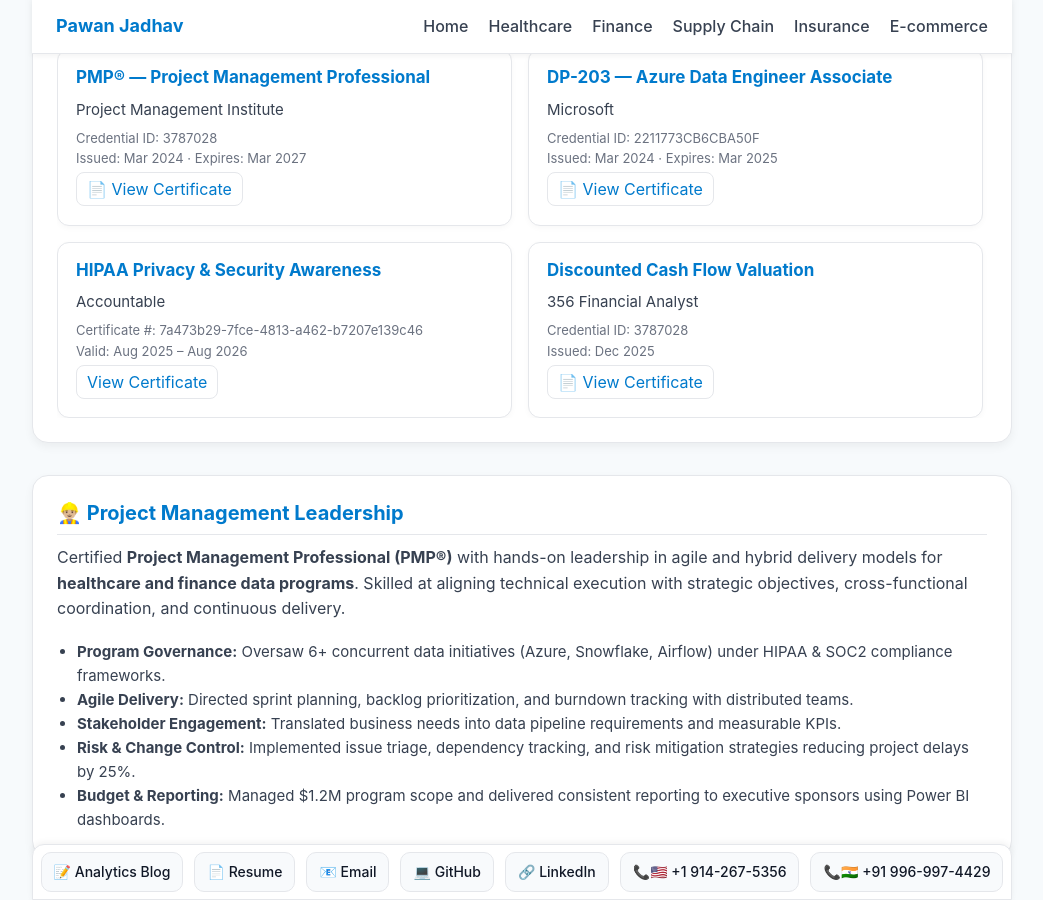
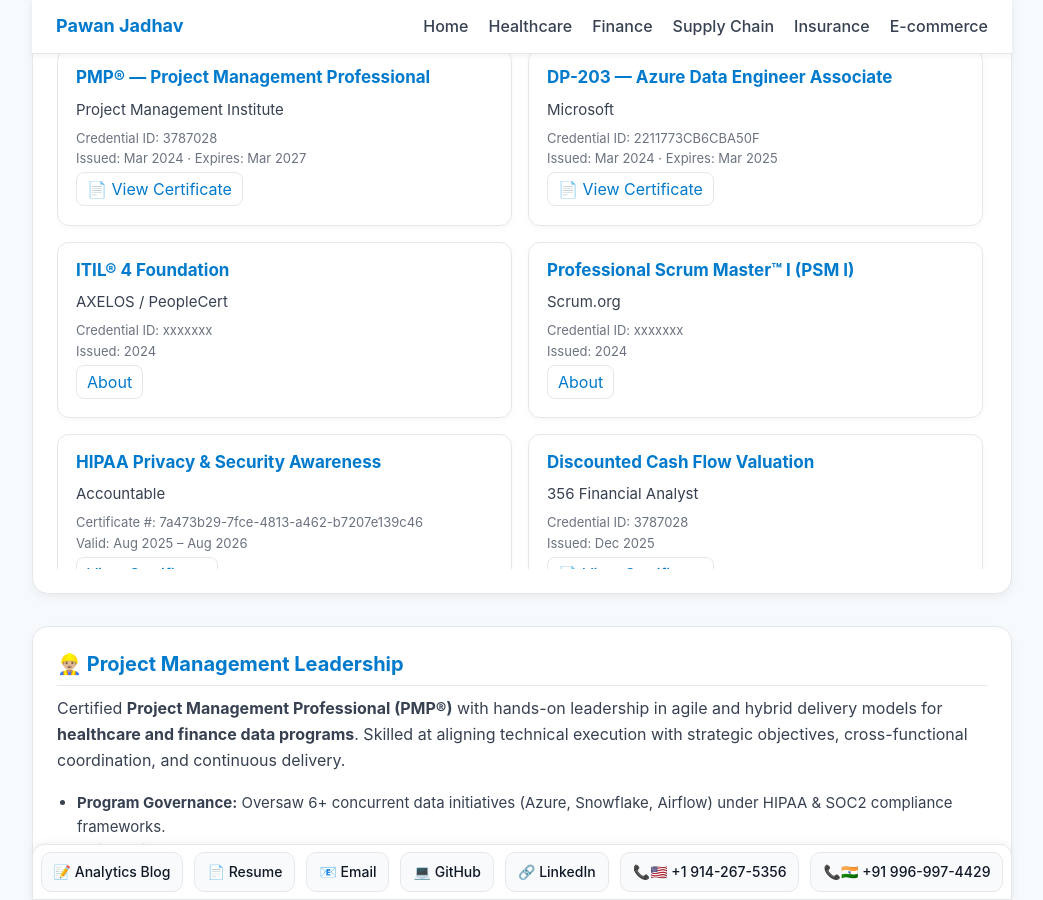
Before and after one commit to PawanJadhav7/PawanJadhav.github.io, a Jekyll site: the page built from index.md, in a window 1280 px wide and 900 px high, scrolled down 5583 px. Shown: the whole window, without its empty margins (118-1161 px from the left). Built offline with Jekyll 4.4.1, drawn with Linux system fonts in a browser that asks for light colours.

Commit message:
Update index.md

```diff
--- a/index.md
+++ b/index.md
@@ -826,7 +826,7 @@ layout: default
       </article>
 
       <!-- 6. ITIL 4 Foundation -->
-      <article style="display:none;scroll-snap-align:start;border:1px solid #e5e7eb;border-radius:12px;padding:14px 18px;background:#fff;box-shadow:0 2px 6px rgba(0,0,0,0.03);">
+      <article style="scroll-snap-align:start;border:1px solid #e5e7eb;border-radius:12px;padding:14px 18px;background:#fff;box-shadow:0 2px 6px rgba(0,0,0,0.03);">
         <h3 style="margin:0 0 6px;color:#007ACC;font-size:17px;">ITIL® 4 Foundation</h3>
         <p style="margin:0;color:#374151;font-size:15px;">AXELOS / PeopleCert</p>
         <p style="margin:6px 0 0;font-size:13px;color:#6b7280;">Credential ID: xxxxxxx<br>Issued: 2024</p>
@@ -837,7 +837,7 @@ layout: default
       </article>
 
       <!-- 7. PSM I -->
-      <article style="display:none;scroll-snap-align:start;border:1px solid #e5e7eb;border-radius:12px;padding:14px 18px;background:#fff;box-shadow:0 2px 6px rgba(0,0,0,0.03);">
+      <article style="scroll-snap-align:start;border:1px solid #e5e7eb;border-radius:12px;padding:14px 18px;background:#fff;box-shadow:0 2px 6px rgba(0,0,0,0.03);">
         <h3 style="margin:0 0 6px;color:#007ACC;font-size:17px;">Professional Scrum Master™ I (PSM I)</h3>
         <p style="margin:0;color:#374151;font-size:15px;">Scrum.org</p>
         <p style="margin:6px 0 0;font-size:13px;color:#6b7280;">Credential ID: xxxxxxx<br>Issued: 2024</p>
```
